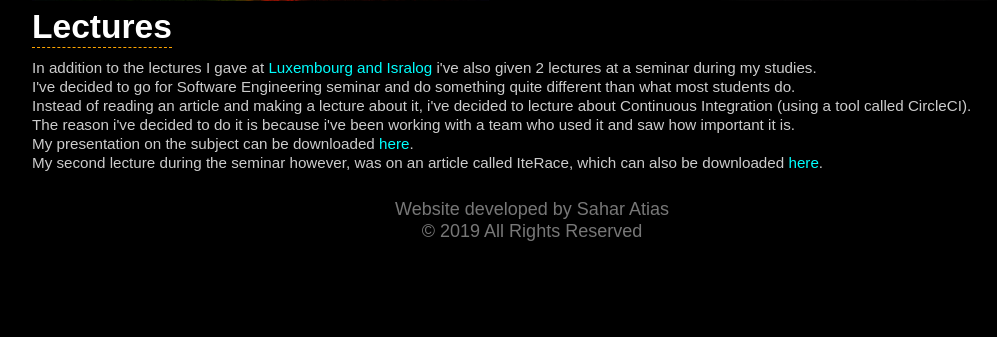
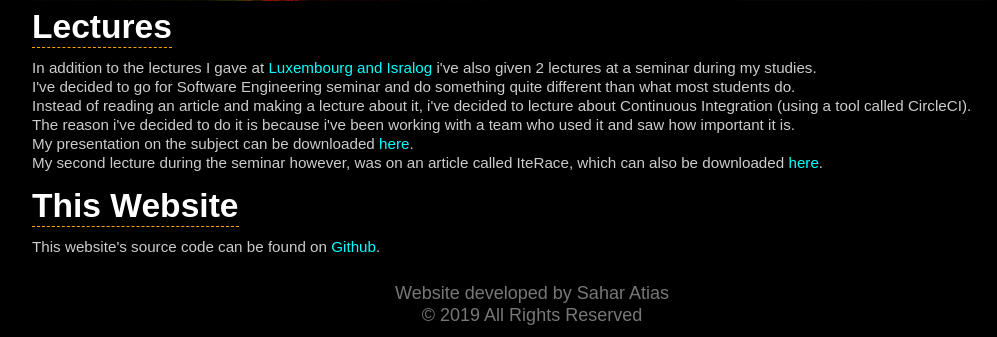
Before and after one commit to saharati/SaharAti, a PHP site: page / in a window 1280 px wide. Shown: the part 5956-6293 px from the top of the page, without its empty margins (108-1105 px from the left). Before the commit the page ends 6197 px from the top, so only its background shows below. Run offline with PHP 8.4, Linux system fonts and the light colour scheme; some libraries are stand-ins or nearby versions.

Commit message:
Add link to github of this site's source code.

```diff
--- a/index.php
+++ b/index.php
@@ -84,6 +84,10 @@ The reason i've decided to do it is because i've been working with a team who us
 My presentation on the subject can be downloaded <a href="/downloads/ContinuousIntegration.pptx" title="Continuous Integration">here</a>.<br>
 My second lecture during the seminar however, was on an article called IteRace, which can also be downloaded <a href="/downloads/IteRace.pptx" title="IteRace">here</a>.
 </p>
+<h2>This Website</h2>
+<p>
+This website's source code can be found on <a href="https://github.com/saharati/SaharAti" title="Sahar on Github" target="_blank" rel="nofollow">Github</a>.
+</p>
 </div>
 </div>
 </main>
```
